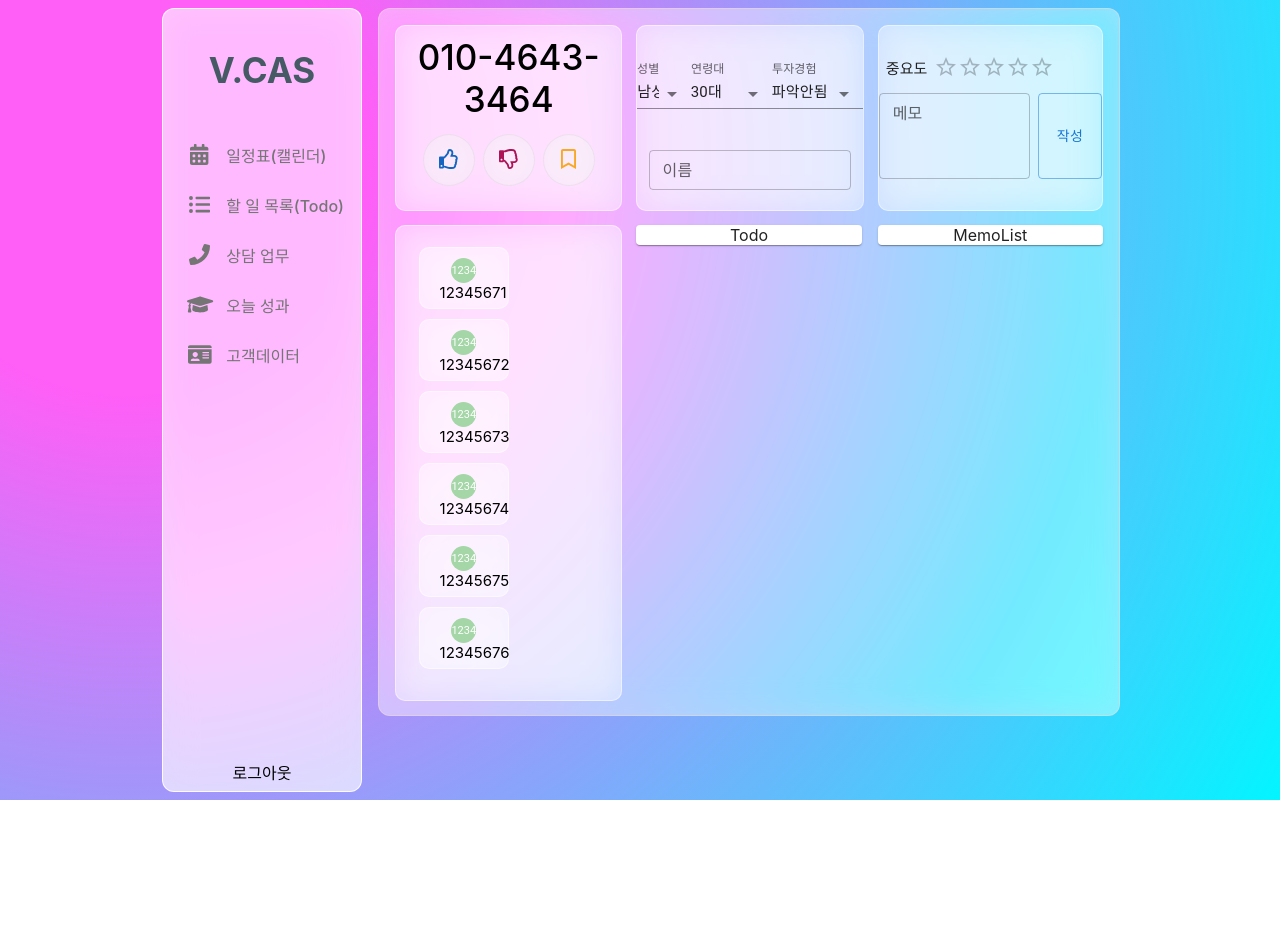
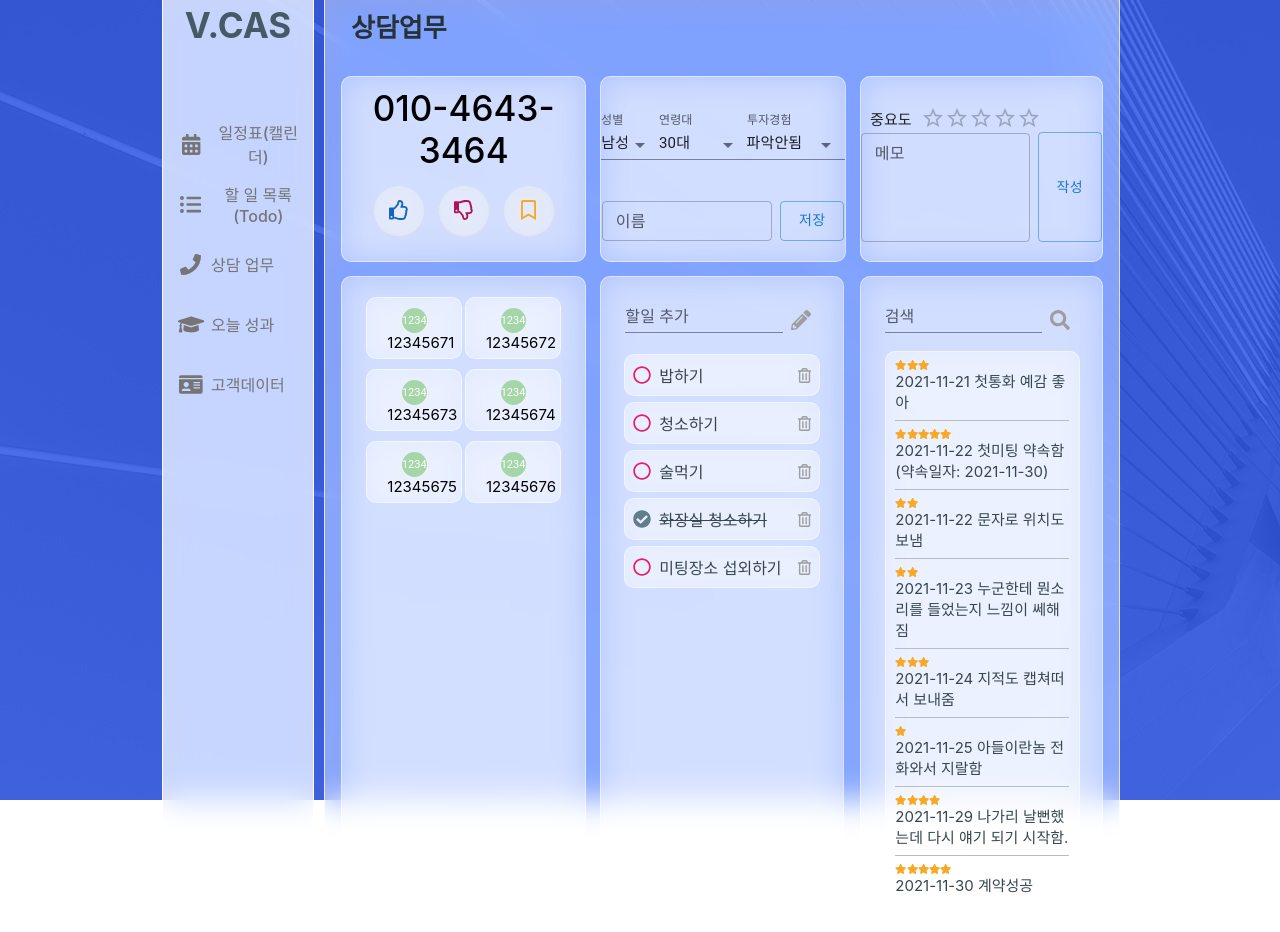
Before and after one commit to kiilove/vcas, a React (Create React App) app: page /client in a window 1280 px wide. Shown: the top 932 px of the page. Before the commit the page ends 800 px from the top, so only its background shows below. Built offline with nearby package versions, Linux system fonts and the light colour scheme.

Commit message:
commit on "main"

```diff
--- a/src/components/ComponentHeader.jsx
+++ b/src/components/ComponentHeader.jsx
@@ -6,6 +6,8 @@ const HeaderWrapper = styled.div`
   width: 100%;
   height: 50px;
   display: flex;
+  flex-wrap: wrap;
+  margin-top: 10px;
   justify-content: space-space-around;
 `;
 
@@ -29,11 +31,11 @@ const HeaderMenu = styled.div`
   align-items: center;
   margin-right: 10px;
 `;
-const ComponentHeader = () => {
+const ComponentHeader = (props) => {
   return (
     <div>
       <HeaderWrapper>
-        <HeaderTitle>상담 업무</HeaderTitle>
+        <HeaderTitle>{props.title}</HeaderTitle>
         <HeaderMenu></HeaderMenu>
       </HeaderWrapper>
     </div>
--- a/src/components/SideMenu.jsx
+++ b/src/components/SideMenu.jsx
@@ -4,11 +4,9 @@ import {
   faIdCard,
   faListUl,
   faPhone,
-  faHeart,
 } from "@fortawesome/free-solid-svg-icons";
 import { FontAwesomeIcon } from "@fortawesome/react-fontawesome";
-import { Menu } from "@mui/material";
-import { deepOrange, grey, indigo, blueGrey } from "@mui/material/colors";
+import { grey, indigo, blueGrey } from "@mui/material/colors";
 import React from "react";
 import styled from "styled-components";
 
@@ -18,11 +16,11 @@ const Container = styled.div`
 
 const Wrapper = styled.div`
   width: 100%;
-  height: 100%;
   display: flex;
   flex-direction: column;
   justify-content: center;
   align-items: center;
+  margin-top: 20px;
 `;
 
 const ItemWrapper = styled.div`
@@ -33,7 +31,6 @@ const ItemWrapper = styled.div`
 
   padding: 0px;
   width: 100%;
-  height: 100%;
 `;
 
 const LogoBox = styled.div`
@@ -51,13 +48,12 @@ const LogoText = styled.span`
   height: 100%;
   display: flex;
   justify-content: center;
-  align-items: center;
+  align-items: flex-start;
   border-radius: 20px;
 `;
 
 const MenuBox = styled.div`
   width: 100%;
-  height: 80%;
   display: flex;
   flex-direction: column;
   justify-content: flex-start;
@@ -87,7 +83,7 @@ const MenuTitle = styled.span`
 
 const MenuItem = styled.div`
   width: 90%;
-  height: 40px;
+  height: 50px;
   display: flex;
   justify-content: center;
   align-items: center;
@@ -95,8 +91,7 @@ const MenuItem = styled.div`
   &:hover {
     backdrop-filter: blur(16px) saturate(180%);
     -webkit-backdrop-filter: blur(16px) saturate(180%);
-    background-color: rgba(255, 255, 255, 0.95);
-
+    background-color: rgba(255, 255, 255, 0.45);
     cursor: pointer;
     border-radius: 10px;
   }
@@ -147,7 +142,6 @@ const SideMenu = () => {
               </MenuItem>
             ))}
           </MenuBox>
-          <BottomBox>로그아웃</BottomBox>
         </ItemWrapper>
       </Wrapper>
     </Container>
--- a/src/components/TmManager.jsx
+++ b/src/components/TmManager.jsx
@@ -6,10 +6,14 @@ import { Grid, Paper, TextField } from "@mui/material";
 import ClientMemoList from "./ClientMemoList";
 import TmOrder from "./tm/TmOrder";
 import Body from "./tm/TmBody";
+import ComponentHeader from "./ComponentHeader";
 
 const TmManager = () => {
   return (
     <Grid container spacing={2} padding={2}>
+      <Grid item xs={12}>
+        <ComponentHeader title={"상담업무"} />
+      </Grid>
       <Grid item xs={12}>
         <View />
       </Grid>
--- a/src/components/tm/TmBody.jsx
+++ b/src/components/tm/TmBody.jsx
@@ -1,6 +1,8 @@
 import { Grid, Paper } from "@mui/material";
 import React from "react";
+import TmMemoList from "./TmMemoList";
 import TmOrder from "./TmOrder";
+import TmTodos from "./TmTodos";
 
 const Body = () => {
   return (
@@ -9,10 +11,10 @@ const Body = () => {
         <TmOrder />
       </Grid>
       <Grid item xs={12} sm md={4}>
-        <Paper>Todo</Paper>
+        <TmTodos />
       </Grid>
       <Grid item xs={12} sm md={4}>
-        <Paper>MemoList</Paper>
+        <TmMemoList />
       </Grid>
     </Grid>
   );
--- a/src/components/tm/TmExtra.jsx
+++ b/src/components/tm/TmExtra.jsx
@@ -1,8 +1,7 @@
 import React from "react";
 import styled from "styled-components";
 
-import { blue, grey, pink, yellow } from "@mui/material/colors";
-import { Button, Grid, Paper, Rating, Stack, TextField } from "@mui/material";
+import { Stack, TextField, Button } from "@mui/material";
 import InputLabel from "@mui/material/InputLabel";
 import FormControl from "@mui/material/FormControl";
 import NativeSelect from "@mui/material/NativeSelect";
@@ -91,8 +90,16 @@ const Extra = () => {
           </FormControl>
         </ExtraSelectBox>
       </Stack>
-      <Stack justifyContent="center" alignItems="center" width="100%">
-        <TextField size="small" label="이름" sx={{ width: "90%" }} />
+      <Stack
+        direction="row"
+        justifyContent="center"
+        alignItems="center"
+        width="100%"
+      >
+        <TextField size="small" label="이름" sx={{ width: "70%" }} />
+        <Button variant="outlined" sx={{ ml: 1, height: "40px" }}>
+          저장
+        </Button>
       </Stack>
     </ExtraWrapper>
   );
--- a/src/components/tm/TmInfo.jsx
+++ b/src/components/tm/TmInfo.jsx
@@ -1,7 +1,7 @@
 import React from "react";
 import styled from "styled-components";
 
-import { blue, grey, pink, yellow } from "@mui/material/colors";
+import { blue, pink, yellow } from "@mui/material/colors";
 import Checkbox from "@mui/material/Checkbox";
 import { FontAwesomeIcon } from "@fortawesome/react-fontawesome";
 
--- a/src/components/tm/TmMemoInput.jsx
+++ b/src/components/tm/TmMemoInput.jsx
@@ -1,7 +1,7 @@
 import React from "react";
 import styled from "styled-components";
-import { Button, Grid, Paper, Rating, Stack, TextField } from "@mui/material";
-import { blue, grey, pink, yellow } from "@mui/material/colors";
+import { Button, Rating, Stack, TextField } from "@mui/material";
+import { grey } from "@mui/material/colors";
 
 const MemoWrapper = styled.div`
   height: 100%;
@@ -65,13 +65,13 @@ const MemoInput = () => {
             size="small"
             label="메모"
             multiline
-            minRows={3}
-            maxRows={3}
+            minRows={4}
+            maxRows={4}
             sx={{ width: "70%", mb: 1.5 }}
           />
           <Button
             variant="outlined"
-            sx={{ width: "50px", height: "86px", mb: 1.5, ml: 1 }}
+            sx={{ width: "50px", height: "110px", mb: 1.5, ml: 1 }}
           >
             작성
           </Button>
--- /dev/null
+++ b/src/components/tm/TmMemoList.jsx
@@ -0,0 +1,173 @@
+import React from "react";
+import styled from "styled-components";
+import {
+  Button,
+  Divider,
+  IconButton,
+  Rating,
+  Stack,
+  TextField,
+} from "@mui/material";
+import {
+  blueGrey,
+  green,
+  grey,
+  orange,
+  pink,
+  red,
+  yellow,
+} from "@mui/material/colors";
+import { FontAwesomeIcon } from "@fortawesome/react-fontawesome";
+import { faDiceOne, faSearch, faStar } from "@fortawesome/free-solid-svg-icons";
+
+const MemoWrapper = styled.div`
+  height: 100%;
+  min-height: 160px;
+  display: flex;
+  flex-direction: column;
+  border-radius: 10px;
+  backdrop-filter: blur(16px) saturate(180%);
+  -webkit-backdrop-filter: blur(16px) saturate(180%);
+  background-color: rgba(255, 255, 255, 0.35);
+  border: 1px solid rgba(255, 255, 255, 0.5);
+`;
+
+const MemoActionBox = styled.div`
+  display: flex;
+  height: 50px;
+  width: 100%;
+  align-items: center;
+  justify-content: center;
+`;
+
+const MemoItemBox = styled.div`
+  display: flex;
+  width: 100%;
+  height: 100%;
+  align-items: center;
+  flex-direction: column;
+  border-radius: 10px;
+  backdrop-filter: blur(16px) saturate(180%);
+  -webkit-backdrop-filter: blur(16px) saturate(180%);
+  background-color: rgba(255, 255, 255, 0.35);
+  border: 1px solid rgba(255, 255, 255, 0.5);
+`;
+
+const MemoItemsWrapper = styled.div`
+  width: 90%;
+  display: flex;
+  flex-direction: column;
+  margin: 8px;
+`;
+
+const MemoItemsText = styled.span`
+  text-align: left;
+  width: 100%;
+  display: flex;
+  flex-wrap: wrap;
+  align-items: flex-start;
+  justify-content: flex-start;
+
+  font-size: 15px;
+  color: ${blueGrey[800]};
+`;
+
+const MemoItemsIcon = styled.span`
+  display: flex;
+  width: 100%;
+  font-size: 10px;
+  align-items: center;
+  justify-content: flex-start;
+  color: ${yellow[800]};
+`;
+
+const MemoPoint = [
+  <MemoItemsIcon>
+    <FontAwesomeIcon icon={faStar} />
+  </MemoItemsIcon>,
+  <MemoItemsIcon>
+    <FontAwesomeIcon icon={faStar} />
+    <FontAwesomeIcon icon={faStar} />
+  </MemoItemsIcon>,
+  <MemoItemsIcon>
+    <FontAwesomeIcon icon={faStar} />
+    <FontAwesomeIcon icon={faStar} />
+    <FontAwesomeIcon icon={faStar} />
+  </MemoItemsIcon>,
+  <MemoItemsIcon>
+    <FontAwesomeIcon icon={faStar} />
+    <FontAwesomeIcon icon={faStar} />
+    <FontAwesomeIcon icon={faStar} />
+    <FontAwesomeIcon icon={faStar} />
+  </MemoItemsIcon>,
+  <MemoItemsIcon>
+    <FontAwesomeIcon icon={faStar} />
+    <FontAwesomeIcon icon={faStar} />
+    <FontAwesomeIcon icon={faStar} />
+    <FontAwesomeIcon icon={faStar} />
+    <FontAwesomeIcon icon={faStar} />
+  </MemoItemsIcon>,
+];
+const dummyMemo = [
+  { id: 1, content: "2021-11-21 첫통화 예감 좋아", point: 3 },
+  {
+    id: 2,
+    content: "2021-11-22 첫미팅 약속함(약속일자: 2021-11-30)",
+    point: 5,
+  },
+  { id: 3, content: "2021-11-22 문자로 위치도 보냄", point: 2 },
+  {
+    id: 4,
+    content: "2021-11-23 누군한테 뭔소리를 들었는지 느낌이 쎄해짐",
+    point: 2,
+  },
+  { id: 5, content: "2021-11-24 지적도 캡쳐떠서 보내줌", point: 3 },
+  { id: 7, content: "2021-11-25 아들이란놈 전화와서 지랄함", point: 1 },
+  {
+    id: 8,
+    content: "2021-11-29 나가리 날뻔했는데 다시 얘기 되기 시작함. ",
+    point: 4,
+  },
+  { id: 9, content: "2021-11-30 계약성공", point: 5 },
+];
+
+const TmMemoList = () => {
+  return (
+    <MemoWrapper>
+      <Stack px={3} py={1} spacing={2}>
+        <MemoActionBox>
+          <TextField
+            variant="standard"
+            label="검색"
+            size="small"
+            sx={{ width: "90%" }}
+          />
+          <IconButton
+            component="span"
+            style={{ fontSize: 20, marginTop: 20, color: grey[500] }}
+          >
+            <FontAwesomeIcon icon={faSearch} />
+          </IconButton>
+        </MemoActionBox>
+        <MemoItemBox>
+          {dummyMemo.map((item, index) => (
+            <>
+              <MemoItemsWrapper>
+                <MemoItemsIcon>{MemoPoint[item.point - 1]}</MemoItemsIcon>
+                <MemoItemsText>{item.content}</MemoItemsText>
+              </MemoItemsWrapper>
+              {index < dummyMemo.length - 1 && (
+                <Divider
+                  style={{ width: "90%" }}
+                  sx={{ bgcolor: blueGrey[100] }}
+                />
+              )}
+            </>
+          ))}
+        </MemoItemBox>
+      </Stack>
+    </MemoWrapper>
+  );
+};
+
+export default TmMemoList;
--- a/src/components/tm/TmOrder.jsx
+++ b/src/components/tm/TmOrder.jsx
@@ -9,7 +9,7 @@ const BoxWrapper = styled.div`
   display: flex;
   flex-wrap: wrap;
   flex-direction: column;
-  justify-content: center;
+  justify-content: flex-start;
   align-items: center;
   border-radius: 10px;
   backdrop-filter: blur(16px) saturate(180%);
--- /dev/null
+++ b/src/components/tm/TmTodos.jsx
@@ -0,0 +1,150 @@
+import React from "react";
+import styled from "styled-components";
+import { Button, IconButton, Rating, Stack, TextField } from "@mui/material";
+import { blueGrey, grey, pink, red } from "@mui/material/colors";
+import { FontAwesomeIcon } from "@fortawesome/react-fontawesome";
+import { faPencilAlt, faCheckCircle } from "@fortawesome/free-solid-svg-icons";
+import { faCircle, faTrashAlt } from "@fortawesome/free-regular-svg-icons";
+
+const TodosWrapper = styled.div`
+  height: 100%;
+  min-height: 160px;
+  display: flex;
+  flex-direction: column;
+  border-radius: 10px;
+  backdrop-filter: blur(16px) saturate(180%);
+  -webkit-backdrop-filter: blur(16px) saturate(180%);
+  background-color: rgba(255, 255, 255, 0.35);
+  border: 1px solid rgba(255, 255, 255, 0.5);
+`;
+
+const TodosActionBox = styled.div`
+  display: flex;
+  height: 50px;
+  width: 100%;
+  align-items: center;
+  justify-content: center;
+`;
+
+const TodosItemBox = styled.div`
+  display: flex;
+  width: 100%;
+  height: 100%;
+  align-items: center;
+  flex-direction: column;
+`;
+
+const TodosItemsWrapper = styled.div`
+  width: 100%;
+  height: 40px;
+  display: flex;
+  margin: 3px;
+  align-items: center;
+  border-radius: 10px;
+  backdrop-filter: blur(16px) saturate(180%);
+  -webkit-backdrop-filter: blur(16px) saturate(180%);
+  background-color: rgba(255, 255, 255, 0.35);
+  border: 1px solid rgba(255, 255, 255, 0.5);
+`;
+
+const TodosItemLeftIcon = styled.span`
+  display: flex;
+  flex: 1;
+  height: 30px;
+  align-items: center;
+  justify-content: center;
+  color: ${red[300]};
+`;
+
+const TodosItemRightIcon = styled.span`
+  display: flex;
+  flex: 1;
+  height: 30px;
+  align-items: center;
+  justify-content: center;
+`;
+
+const TodosItemText = styled.span`
+  display: flex;
+  flex: 8;
+  height: 30px;
+  font-size: 16px;
+  align-items: center;
+  justify-content: flex-start;
+  color: ${blueGrey[800]};
+`;
+const dummyTodos = [
+  { id: 1, content: "밥하기", isEnd: false },
+  { id: 2, content: "청소하기", isEnd: false },
+  { id: 3, content: "술먹기", isEnd: false },
+  { id: 4, content: "화장실 청소하기", isEnd: true },
+  { id: 5, content: "미팅장소 섭외하기", isEnd: false },
+];
+const TmTodos = () => {
+  return (
+    <TodosWrapper>
+      <Stack px={3} py={1} spacing={2}>
+        <TodosActionBox>
+          <TextField
+            variant="standard"
+            label="할일 추가"
+            size="small"
+            sx={{ width: "90%" }}
+          />
+          <IconButton
+            component="span"
+            style={{ fontSize: 20, marginTop: 20, color: grey[500] }}
+          >
+            <FontAwesomeIcon icon={faPencilAlt} />
+          </IconButton>
+        </TodosActionBox>
+        <TodosItemBox>
+          {dummyTodos.map((item) => (
+            <TodosItemsWrapper>
+              <TodosItemLeftIcon>
+                {item.isEnd ? (
+                  <IconButton
+                    component="span"
+                    style={{ fontSize: 18, color: blueGrey[500] }}
+                  >
+                    <FontAwesomeIcon icon={faCheckCircle} />
+                  </IconButton>
+                ) : (
+                  <IconButton
+                    component="span"
+                    style={{ fontSize: 18, color: pink[500] }}
+                  >
+                    <FontAwesomeIcon icon={faCircle} />
+                  </IconButton>
+                )}
+              </TodosItemLeftIcon>
+              {item.isEnd ? (
+                <TodosItemText
+                  style={{
+                    textDecorationLine: "line-through",
+                    textDecorationStyle: "solid",
+                  }}
+                >
+                  {item.content}
+                </TodosItemText>
+              ) : (
+                <TodosItemText>{item.content}</TodosItemText>
+              )}
+
+              <TodosItemRightIcon>
+                <IconButton
+                  component="span"
+                  style={{ fontSize: 15, color: grey[500] }}
+                >
+                  <FontAwesomeIcon icon={faTrashAlt} />
+                </IconButton>
+              </TodosItemRightIcon>
+            </TodosItemsWrapper>
+          ))}
+        </TodosItemBox>
+      </Stack>
+    </TodosWrapper>
+  );
+};
+
+export default TmTodos;
--- a/src/components/tm/TmView.jsx
+++ b/src/components/tm/TmView.jsx
@@ -1,18 +1,8 @@
-import { Grid, Paper } from "@mui/material";
+import { Grid } from "@mui/material";
 import React from "react";
-import styled from "styled-components";
 import Extra from "./TmExtra";
 import Info from "./TmInfo";
 import MemoInput from "./TmMemoInput";
-
-const Container = styled.div`
-  width: 100%;
-  height: 100%;
-  display: flex;
-  flex-wrap: wrap;
-  justify-content: center;
-  align-items: center;
-`;
 
 const View = ({ telNum, Cdate, Cstatus }) => {
   return (
--- a/src/pages/Home.jsx
+++ b/src/pages/Home.jsx
@@ -1,19 +1,27 @@
 import React from "react";
 import styled from "styled-components";
+import Background1 from "../bg/bg-1.jpg";
+import Background2 from "../bg/bg-2.jpg";
 import Background3 from "../bg/bg-3.jpg";
-import { Grid, Paper, Stack } from "@mui/material";
-import { grey, blueGrey, yellow, purple } from "@mui/material/colors";
+import Background4 from "../bg/bg-4.jpg";
+import Background5 from "../bg/bg-5.jpg";
+import Background6 from "../bg/bg-6.jpg";
+import Background7 from "../bg/bg-7.jpg";
+import Background8 from "../bg/bg-8.jpg";
+import { Grid } from "@mui/material";
 import SideMenu from "../components/SideMenu";
 import TmManager from "../components/TmManager";
-import { NoEncryption } from "@mui/icons-material";
 
 const BackgroundImg = styled.div`
-  width: 100vw;
+  width: 100%;
   height: 100vh;
-  background-image: url(${Background3});
+  background-image: url(${Background5});
   display: flex;
   justify-content: center;
   align-items: center;
+  @media only screen and (max-width: 768px) {
+    height: auto;
+  }
 `;
 
 const Background = styled.div`
@@ -39,7 +47,7 @@ const SideWrapper = styled.div`
   height: auto;
   backdrop-filter: blur(16px) saturate(180%);
   -webkit-backdrop-filter: blur(16px) saturate(180%);
-  background-color: rgba(255, 255, 255, 0.65);
+  background-color: rgba(255, 255, 255, 0.75);
   border-radius: 12px;
   border: 1.5px solid rgba(255, 255, 255, 0.9);
 `;
@@ -52,7 +60,7 @@ const BodyWrapper = styled.div`
   -webkit-backdrop-filter: blur(16px) saturate(180%);
   background-color: rgba(255, 255, 255, 0.45);
   border-radius: 12px;
-  border: 1.5px solid rgba(238, 218, 218, 0.5);
+  border: 1.5px solid rgba(255, 255, 255, 0.7);
   display: flex;
   flex-wrap: wrap;
   justify-content: center;
@@ -60,8 +68,14 @@ const BodyWrapper = styled.div`
 `;
 const Home = () => {
   return (
-    <Background>
-      <Grid container spacing={2} height={{ md: "800px" }}>
+    <BackgroundImg>
+      <Grid
+        container
+        spacing={2}
+        height={{ md: "850px" }}
+        justifyContent="center"
+        alignItems="stretch"
+      >
         <Grid
           item
           xs={false}
@@ -70,14 +84,14 @@ const Home = () => {
         ></Grid>
         <Grid
           item
-          lg={2}
+          lg={1.5}
           display={{ xs: "none", sm: "none", md: "none", lg: "flex" }}
         >
           <SideWrapper>
             <SideMenu />
           </SideWrapper>
         </Grid>
-        <Grid item lg={7}>
+        <Grid item lg={7.5}>
           <BodyWrapper>
             <TmManager />
           </BodyWrapper>
@@ -88,7 +102,7 @@ const Home = () => {
           display={{ xs: "none", sm: "none", md: "none", lg: "flex" }}
         ></Grid>
       </Grid>
-    </Background>
+    </BackgroundImg>
   );
 };
 
```
